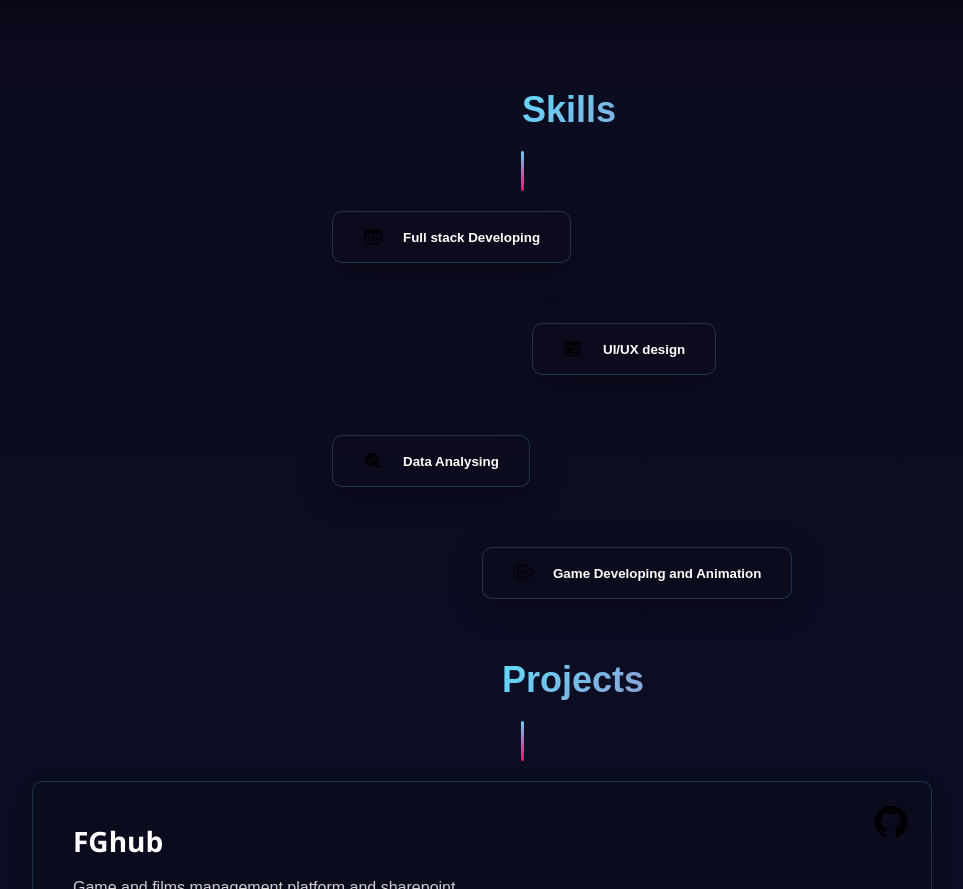
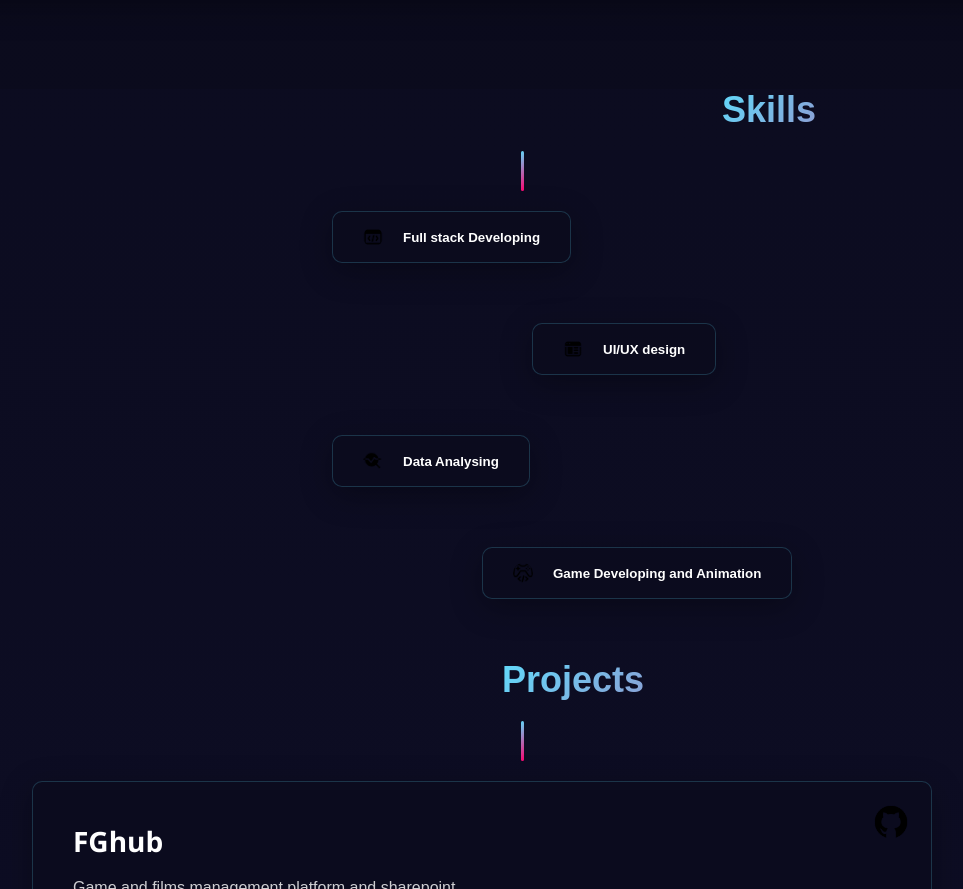
Before and after one commit to ramesh-2003-krishan/Portfolio, a React (Create React App) app in the folder portfolio/: page / in a window 1280 px wide. Shown: the part 1619-2508 px from the top of the page, without its empty margins (118-1081 px from the left). Built offline with nearby package versions, Linux system fonts and the light colour scheme.

Commit message:
add css update

```diff
--- a/portfolio/src/style/Home.css
+++ b/portfolio/src/style/Home.css
@@ -711,7 +711,7 @@ body {
 
 .skill-head {
   justify-content: center;
-  margin-left: 640px;
+  margin-left: 840px;
   font-size: 36px;
   font-weight: bold;
   background: var(--gradient-primary);
```
